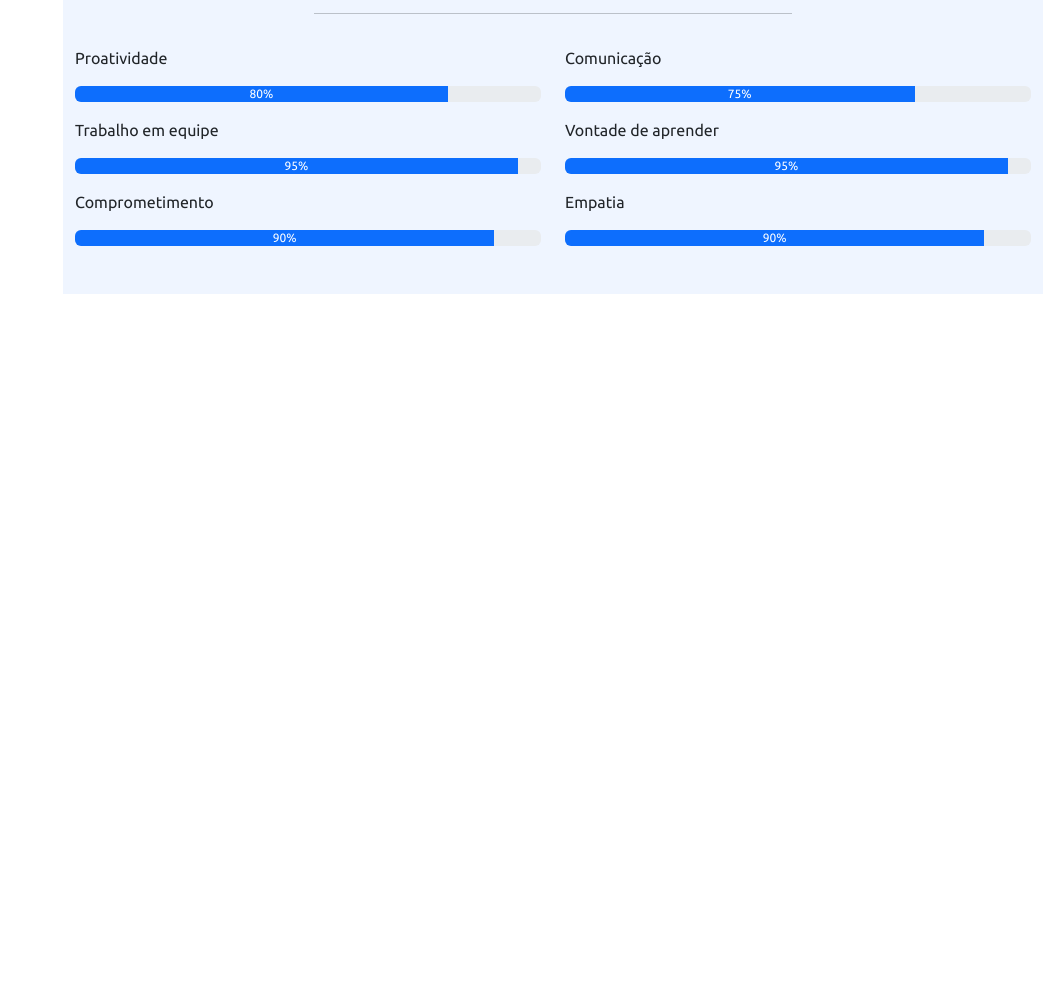
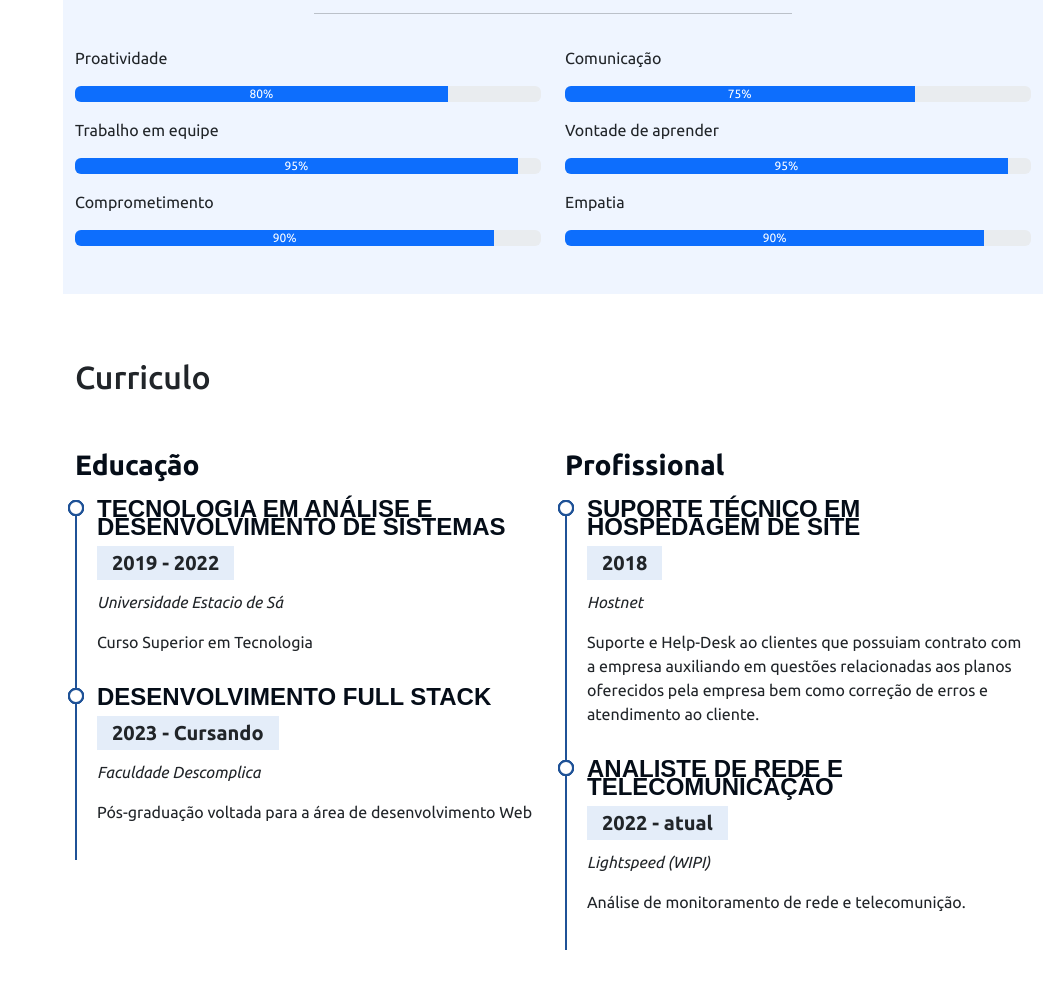
Before and after one commit to Matheus-Damazio/portifolio, a plain HTML site: page templates/index.html in a window 1280 px wide. Shown: the part 2041-3039 px from the top of the page, without its empty margins (237-1280 px from the left). Before the commit the page ends 2335 px from the top, so only its background shows below. Drawn offline with nearby package versions, Linux system fonts and the light colour scheme.

Commit message:
Seção de Currículo focado em CSS

```diff
--- a/static/style.css
+++ b/static/style.css
@@ -203,3 +203,46 @@ i.menu-mobile{
 .section-bg{
     background-color: #eff5ff;
 }
+
+.cv .cv-title{
+    font-weight: 700;
+    margin-top: 20px;
+    margin-bottom: 20px;
+    color: #050d18;
+}
+
+.cv .cv-item{
+    padding: 0 0 20px 20px ;
+    margin-top: -2px;
+    border-left: 2px solid #1f5297;
+    position: relative;
+}
+
+.cv .cv-item h4{
+    line-height: 18px;
+    font-weight: 600;
+    text-transform: uppercase;
+    font-family: "Poppins", sans-serif;
+    color: #050d18;
+    margin-bottom: 10px;
+}
+
+.cv .cv-item h5{
+    background: #e4edf9;
+    padding: 5px 15px;
+    display: inline-block;
+    font-weight: 600;
+    margin-bottom: 10px;
+}
+
+.cv .cv-item ::before{
+    content: "";
+    position: absolute;
+    top: 0;
+    left: -9px;
+    width: 16px;
+    height: 16px;
+    border: 2px solid #1f5297;
+    background: #fff;
+    border-radius: 50%;
+}
--- a/templates/index.html
+++ b/templates/index.html
@@ -37,13 +37,13 @@
                   <a class="nav-link" href="#habilidades"> <i class="bi bi-list-check"></i> Habilidades</a>
                 </li>
                 <li class="nav-item">
-                  <a class="nav-link" href="#"> <i class="bi bi-file-earmark"></i> Currículo</a>
+                  <a class="nav-link" href="#curriculo"> <i class="bi bi-file-earmark"></i> Currículo</a>
                 </li>
                 <li class="nav-item">
-                  <a class="nav-link" href="#"> <i class="bi bi-collection"></i> Portifólio</a>
+                  <a class="nav-link" href="#portifolio"> <i class="bi bi-collection"></i> Portifólio</a>
                 </li>
                 <li class="nav-item">
-                    <a class="nav-link" href="#"> <i class="bi bi-envelope"></i> Contato</a>
+                    <a class="nav-link" href="#contato"> <i class="bi bi-envelope"></i> Contato</a>
                 </li>
               </ul>
 
@@ -70,7 +70,7 @@
             </div>
         </section>
 
-        <section class="container mt-5" id="sobre">
+        <section id="sobre" class="container mt-5" >
             <div class="row w-100">
                 <div class="col-md-12">
                     <h2 class="pt-3">Sobre</h2>
@@ -149,7 +149,7 @@
 
         </section>
 
-        <section class="mt-5 section-bg" id="habilidades">
+        <section id="habilidades" class="mt-5 section-bg" >
 
             <div class="container pb-5">
                 <h2 class="pt5">Habilidades</h2>
@@ -228,6 +228,56 @@
             </div>
 
         </section>
+
+        <section id="curriculo" class="mt-5 cv">
+            <div class="container pb-5">
+                <h2 class="pt-3 pb-4">Curriculo</h2>
+
+
+                <div class="row">
+                    <div class="col-md-6">
+                        <h3 class="cv-title">Educação</h3>
+
+                        <div class="cv-item">
+                            <h4>Tecnologia em Análise e Desenvolvimento de Sistemas</h4>
+                            <h5>2019 - 2022</h5>
+                            <p><em>Universidade Estacio de Sá</em></p>
+                            <p>Curso Superior em Tecnologia</p>
+                        </div>
+
+                        <div class="cv-item">
+                            <h4>Desenvolvimento Full Stack</h4>
+                            <h5>2023 - Cursando</h5>
+                            <p><em>Faculdade Descomplica</em></p>
+                            <p>Pós-graduação voltada para a área de desenvolvimento Web</p>
+
+                        </div>
+
+
+                    </div>
+
+                    <div class="col-md-6">
+                        <h3 class="cv-title">Profissional</h3>
+                        <div class="cv-item">
+                            <h4>Suporte técnico em hospedagem de site</h4>
+                            <h5>2018</h5>
+                            <p><em>Hostnet</em></p>
+                            <p>Suporte e Help-Desk ao clientes que possuiam contrato com a empresa
+                                auxiliando em questões relacionadas aos planos oferecidos pela empresa
+                                bem como correção de erros e atendimento ao cliente.
+                            </p>
+                        </div>
+
+                        <div class="cv-item">
+                            <h4>Analiste de Rede e Telecomunicação</h4>
+                            <h5>2022 - atual</h5>
+                            <p><em>Lightspeed (WIPI)</em></p>
+                            <p>Análise de monitoramento de rede e telecomunição. </p>
+                        </div>
+                    </div>
+                </div>
+            </div>
+        </section>
     </main>
 
 
```
